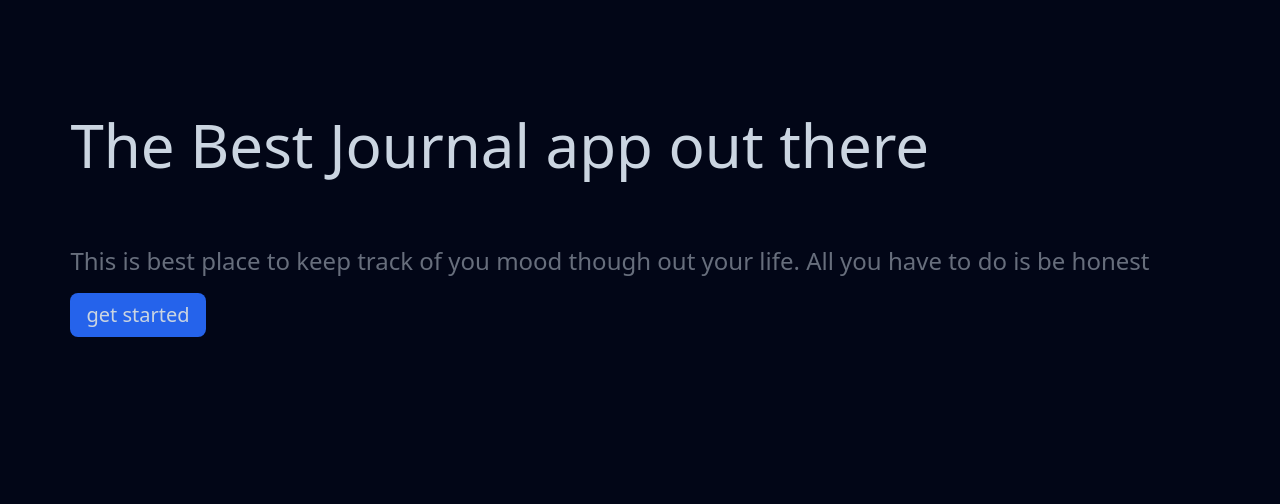
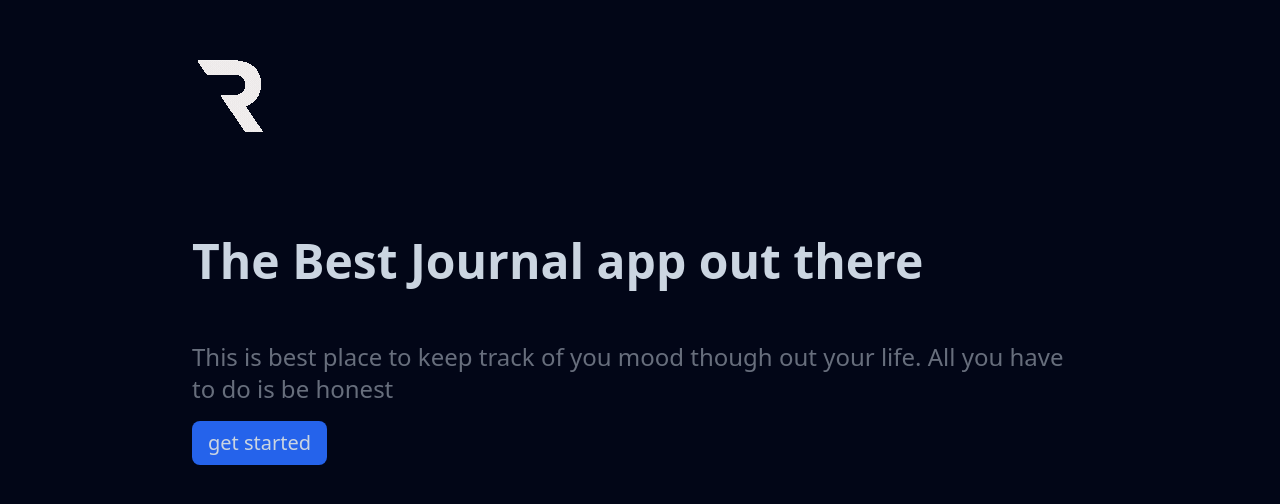
Before and after one commit to oluoko/mood-journal, a Next.js app: page / in a window 1280 px wide. Shown: the part 174-678 px from the top of the page. Built offline with nearby package versions, Linux system fonts and the light colour scheme; no server answers.

Commit message:
Mood Journal: Home page logo update

```diff
--- a/app/page.tsx
+++ b/app/page.tsx
@@ -1,16 +1,29 @@
 import { auth } from '@clerk/nextjs/server'
 import Link from 'next/link'
+import Image from 'next/image'
 
 export default async function Home() {
   const { userId } = await auth()
   const href = userId ? '/journal' : '/new-user'
 
   return (
-    <div className="w-screen h-screen bg-slate-950 flex justify-center items-center text-slate-300">
-      <div className="w-full max-w-[320px] md:max-w-[89%] mx-auto">
-        <h1 className="text-4xl md:text-6xl mb-[30px] md:mb-[70px]">
+    <div className="w-screen h-screen bg-slate-950  text-slate-300 flex flex-col justify-center items-center gap-10 md:gap-15">
+      <div className="w-full max-w-[90%] md:max-w-[70%] mx-auto ">
+        <Image
+          src="/Reflectify W logo.gif"
+          alt="Reflectify Logo"
+          width={320}
+          height={180}
+          className="w-80 md:w-[500px] "
+        />
+        <div className="text-4xl md:text-5xl font-bold mb-4">
           The Best Journal app out there
-        </h1>
+        </div>
+      </div>
+      <div
+        className="w-full max-w-[90%] md:max-w-[70%] mx-auto
+    "
+      >
         <p className="text-xl md:text-2xl text-slate-300/50 mb-4">
           This is best place to keep track of you mood though out your life. All
           you have to do is be honest
```
Also changed, not shown: public/Reflectify W logo.gif (added).
